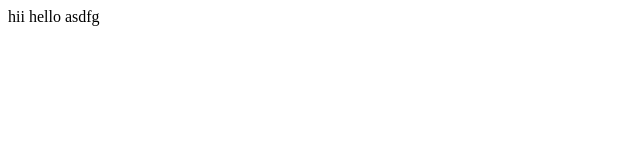
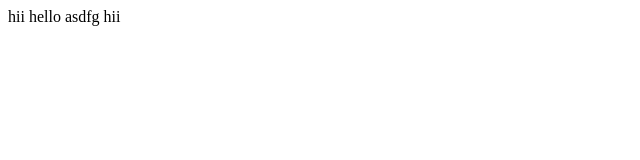
Before and after one commit to anu-advi/dana, a plain HTML site: page index.html in a window 1280 px wide. Shown: the full height of the page, 0-640 px from the left. Drawn offline with Linux system fonts and the light colour scheme.

Commit message:
Update index.html

```diff
--- a/index.html
+++ b/index.html
@@ -1,3 +1,3 @@
 <html>
-    <p>hii hello asdfg</p>
+    <p>hii hello asdfg hii</p>
 </html>
```
